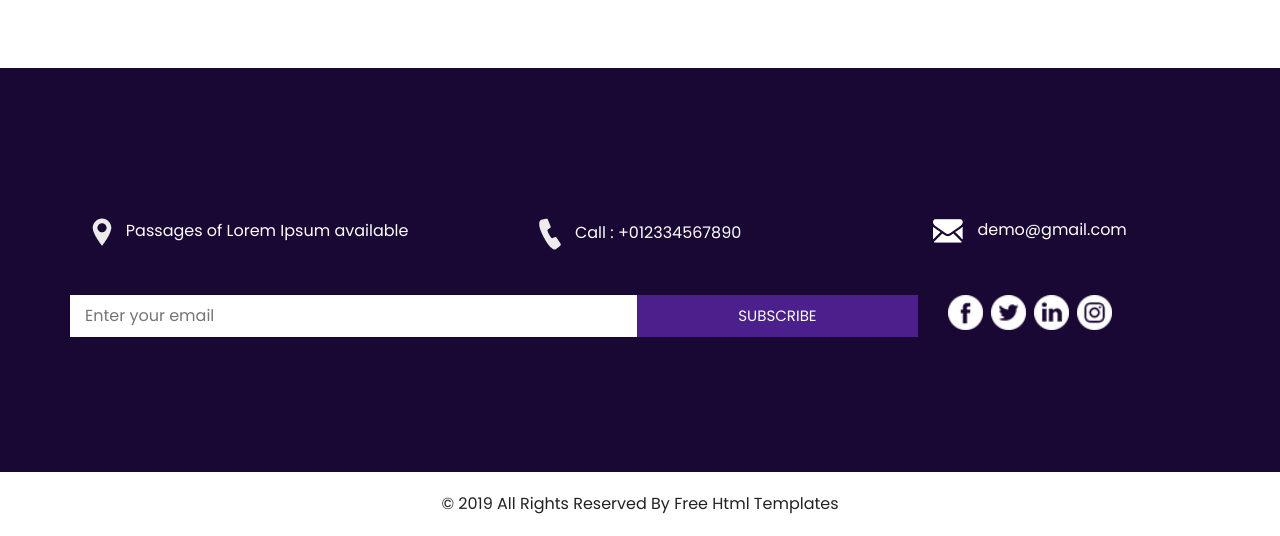
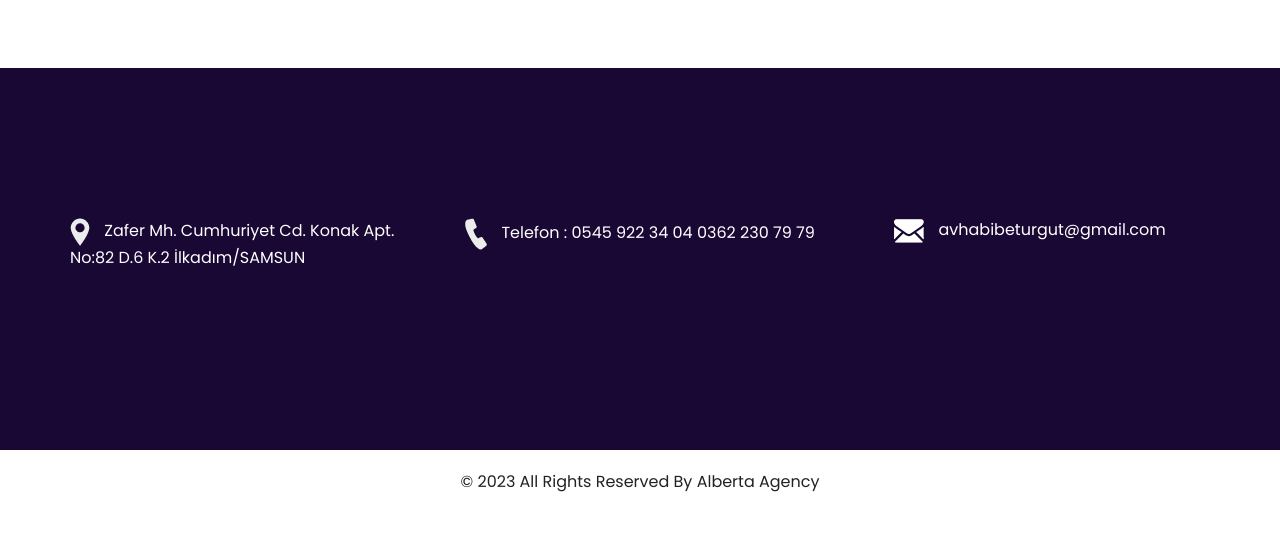
Before and after one commit to Chesar55/Avsite, a plain HTML site: page contact.html in a window 1280 px wide. Shown: the part 729-1265 px from the top of the page. After the commit the page ends 1243 px from the top, so only its background shows below. Drawn offline with nearby package versions, Linux system fonts and the light colour scheme.

Commit message:
Update contact.html

```diff
--- a/contact.html
+++ b/contact.html
@@ -107,10 +107,10 @@
             </div>
           </form>
         </div>
-        <div class="col-md-6">
+       <div class="col-md-6">
           <div class="map_container">
             <div class="map-responsive">
-              <iframe src="https://www.google.com/maps/embed/v1/place?key=AIzaSyA0s1a7phLN0iaD6-UE7m4qP-z21pH0eSc&q=Eiffel+Tower+Paris+France" width="600" height="300" frameborder="0" style="border:0; width: 100%; height:100%" allowfullscreen></iframe>
+              <iframe src="https://www.google.com/maps/embed?pb=!1m18!1m12!1m3!1d187.37597397102107!2d36.33877262010672!3d41.28676530594367!2m3!1f0!2f0!3f0!3m2!1i1024!2i768!4f13.1!3m3!1m2!1s0x408877540f91a391%3A0x4da171391ad9430b!2sAvukat%20Habibe%20TURGUT!5e0!3m2!1str!2str!4v1693486775094!5m2!1str!2str" width="600" height="450" style="border:0;" allowfullscreen="" loading="lazy" referrerpolicy="no-referrer-when-downgrade" allowfullscreen></iframe>
             </div>
           </div>
         </div>
@@ -120,8 +120,7 @@
 
   <!-- end contact section -->
 
-
-  <!-- info section -->
+<!-- info section -->
 
   <section class="info_section layout_padding">
     <div class="container">
@@ -131,7 +130,7 @@
             <a href="">
               <img src="images/location-white.png" alt="">
               <span>
-                Passages of Lorem Ipsum available
+                 Zafer Mh. Cumhuriyet Cd. Konak Apt. No:82 D.6 K.2 İlkadım/SAMSUN
               </span>
             </a>
           </div>
@@ -139,7 +138,8 @@
             <a href="">
               <img src="images/telephone-white.png" alt="">
               <span>
-                Call : +012334567890
+                 Telefon : 0545 922 34 04
+                           0362 230 79 79
               </span>
             </a>
           </div>
@@ -147,7 +147,7 @@
             <a href="">
               <img src="images/envelope-white.png" alt="">
               <span>
-                demo@gmail.com
+                avhabibeturgut@gmail.com
               </span>
             </a>
           </div>
@@ -157,37 +157,12 @@
         <div class="col-md-8 col-lg-9">
           <div class="info_form">
             <form action="">
-              <input type="text" placeholder="Enter your email">
-              <button>
-                subscribe
-              </button>
+
             </form>
           </div>
         </div>
-        <div class="col-md-4 col-lg-3">
-          <div class="info_social">
-            <div>
-              <a href="">
-                <img src="images/fb.png" alt="">
-              </a>
-            </div>
-            <div>
-              <a href="">
-                <img src="images/twitter.png" alt="">
-              </a>
-            </div>
-            <div>
-              <a href="">
-                <img src="images/linkedin.png" alt="">
-              </a>
-            </div>
-            <div>
-              <a href="">
-                <img src="images/instagram.png" alt="">
-              </a>
-            </div>
-          </div>
-        </div>
+
+
       </div>
 
     </div>
@@ -201,8 +176,8 @@
       <div class="row">
         <div class="col-lg-7 col-md-9 mx-auto">
           <p>
-            &copy; 2019 All Rights Reserved By
-            <a href="https://html.design/">Free Html Templates</a>
+            &copy; 2023 All Rights Reserved By
+            <a href="https://html.design/">Alberta Agency</a>
           </p>
         </div>
       </div>
```
